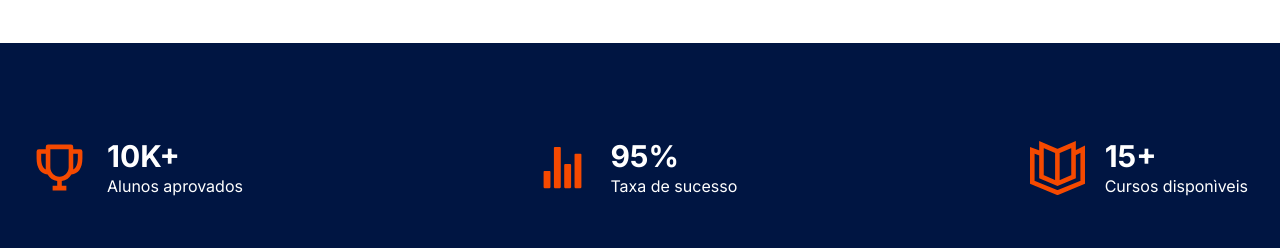
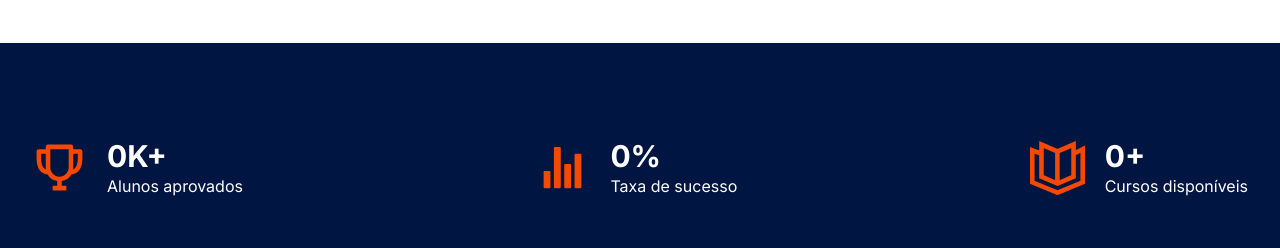
Before and after one commit to Esmael-coder/School_Academy, a React (Vite) app in the folder projecto-final/: page / in a window 1280 px wide. Shown: the part 2160-2408 px from the top of the page. Built offline with nearby package versions, Linux system fonts and the light colour scheme.

Commit message:
animation

```diff
--- a/projecto-final/src/pages/cursos/Cursos.jsx
+++ b/projecto-final/src/pages/cursos/Cursos.jsx
@@ -162,8 +162,8 @@ export const Cursos = ({ allCourses, handleFilter }) => {
                 <motion.div key={course.id}
                   initial={{ opacity: 0, y: 50 }}
                   whileInView={{ opacity: 1, y: 0 }}
-                  transition={{ duration: 0.8, ease: "easeOut" }}
-                  viewport={{once: true, amount: 0.3}}
+                  transition={{ duration: 0.6, ease: "easeOut" }}
+                  viewport={{once: true, amount: 0.2}}
                 >
                   <CourseCard
                     id={course.id}
--- a/projecto-final/src/pages/exame/Exame.jsx
+++ b/projecto-final/src/pages/exame/Exame.jsx
@@ -4,6 +4,7 @@ import { ExameCard } from '../../components/ExameCard'
 import { concurse } from '../../const/Constants'
 import { BoxModal } from '../../components/BoxModal'
 import { Faqs } from '../../components/Faqs.jsx'
+import { motion } from 'motion/react'
 const concurseCopy = [...concurse]
 export const Exame = ({ handleFilter }) => {
 
@@ -19,15 +20,26 @@ export const Exame = ({ handleFilter }) => {
 
             <section>
                 <div className='max-w-7xl w-full mx-auto px-4 py-16 lg:px-8'>
-
-                    <h1 className='mt-10 mb-3 text-primary font-bold text-3xl lg:text-4xl text-center'>Exames marcados</h1>
+                    <motion.h1
+                        className='mt-10 mb-3 text-primary font-bold text-3xl lg:text-4xl text-center'
+                        initial={{ opacity: 0, y: 30 }}
+                        whileInView={{ opacity: 1, y: 0 }}
+                        transition={{ duration: 1, delay: 0.2 }}
+                        viewport={{ amount: 1, once: true }}>
+                        Exames marcados
+                    </motion.h1>
                     <p className='text-cinza text-center'>95% taxa de aprovação com a nossa preparação</p>
 
                     <div className='grid gap-5 md:grid-cols-2 lg:grid-cols-3 my-20'>
                         {concurseCopy.map(copy => (
 
+                            <motion.div
+                                key={copy.id}
+                                initial={{ opacity: 0, y: 30 }}
+                                whileInView={{ opacity: 1, y: 0 }}
+                                transition={{ duration: 1, delay: copy.id * 0.2 }}
+                                viewport={{ amount: 0.3, once: true }}>
                                 <ExameCard
-                                key={copy.id}
                                     course={copy.course}
                                     categoria={copy.category}
                                     inicio={copy.start}
@@ -37,13 +49,20 @@ export const Exame = ({ handleFilter }) => {
                                     etapas={copy.etap}
                                     isOpen={copy.isOpen}
                                 >
-
                                 </ExameCard>
+                            </motion.div>
                         ))}
                     </div>
 
                     <div className='my-30'>
-                        <h1 className='text-primary font-bold text-3xl lg:text-4xl text-center mb-20'>Perguntas Frequentes</h1>
+                        <motion.h1
+                            className='text-primary font-bold text-3xl lg:text-4xl text-center mb-20'
+                            initial={{ opacity: 0, y: 30 }}
+                            whileInView={{ opacity: 1, y: 0 }}
+                            transition={{ duration: 1, delay: 0.2 }}
+                            viewport={{ amount: 1, once: true }}>
+                            Perguntas Frequentes
+                        </motion.h1>
                         <Faqs />
                     </div>
 
--- a/projecto-final/src/pages/home/Container.jsx
+++ b/projecto-final/src/pages/home/Container.jsx
@@ -10,7 +10,7 @@ export const Container = ({ content, icon, onClick}) => {
 
 
   return (
-    <Link onClick={onClick} to={"/cursos"} className='bg-white p-4 shadow-sm hover:shadow-lg cursor-pointer rounded-lg flex items-center gap-2 relative transition-all duration-300 ease-in'>
+    <Link onClick={onClick} to={"/cursos"} className='bg-white p-4 shadow-sm hover:shadow-lg cursor-pointer rounded-lg flex items-center gap-2 relative transition-shadow duration-300 ease-in'>
 
         <p className='flex items-center gap-2'>
           <Icon className="text-orange" size={20} />
--- a/projecto-final/src/pages/home/Footer.jsx
+++ b/projecto-final/src/pages/home/Footer.jsx
@@ -1,50 +1,68 @@
-import React from 'react'
+import React, { useEffect, useState } from "react";
 import { BiTrophy } from "react-icons/bi";
 import { IoIosStats } from "react-icons/io";
 import { GrCatalog } from "react-icons/gr";
+import { motion, animate } from "framer-motion";
 
+// essa função copiei do site oficial Frame Motion
+function AnimatedNumber({ value, suffix = "", delay = 0, duration = 2 }) {
+  const [displayValue, setDisplayValue] = useState(0);
+
+  return (
+    <motion.span
+      className="font-bold !text-3xl"
+      initial={{ scale: 0.8 }}
+      whileInView={{ scale: 1 }}
+      viewport={{ once: true, amount: 0.5 }}
+      transition={{ type: "spring", stiffness: 200, damping: 15, delay }}
+
+      // callback para iniciar a contagem quando aparecer
+      onViewportEnter={() => {
+        animate(0, value, {
+          duration: duration,
+          onUpdate: (latest) => setDisplayValue(Math.floor(latest)),
+        });
+      }}>
+      {displayValue}
+      {suffix}
+    </motion.span>
+  );
+}
 
 export const Footer = () => {
   return (
-        <footer className='bg-primary'>
-            <div className='max-w-7xl mx-auto h-[500px] md:h-[250px] px-8 sm:px-6 lg:px-8 flex items-center'>
-                <ul className='list-none w-full h-full text-white flex flex-col md:flex-row justify-evenly md:justify-between md:items-center'>
+    <footer className="bg-primary">
+      <div className="max-w-7xl mx-auto h-[500px] md:h-[250px] px-8 sm:px-6 lg:px-8 flex items-center">
+        <ul className="list-none w-full h-full text-white flex flex-col md:flex-row justify-evenly md:justify-between md:items-center">
           <li>
-                        <div className='flex gap-5 items-center'>
-                            <BiTrophy className='text-orange' size={55} />
+            <div className="flex gap-5 items-center">
+              <BiTrophy className="text-orange" size={55} />
               <p>
-                                <span className='font-bold !text-3xl'>
-                                    10K+
-                                </span> <br />
+                <AnimatedNumber value={10} suffix="K+" delay={0} /> <br />
                 Alunos aprovados
               </p>
             </div>
           </li>
           <li>
-                        <div className='flex gap-5 items-center'>
-                            <IoIosStats className='text-orange' size={55} />
+            <div className="flex gap-5 items-center">
+              <IoIosStats className="text-orange" size={55} />
               <p>
-                                <span className='font-bold !text-3xl'>
-                                    95%
-                                </span> <br />
+                <AnimatedNumber value={95} suffix="%" delay={0.3} /> <br />
                 Taxa de sucesso
               </p>
             </div>
           </li>
           <li>
-                        <div className='flex gap-5 items-center'>
-                            <GrCatalog className='text-orange' size={55} />
+            <div className="flex gap-5 items-center">
+              <GrCatalog className="text-orange" size={55} />
               <p>
-                                <span className='font-bold !text-3xl'>
-                                    15+
-                                </span> <br />
-                                Cursos disponìveis
+                <AnimatedNumber value={15} suffix="+" delay={0.6} /> <br />
+                Cursos disponíveis
               </p>
             </div>
           </li>
-
         </ul>
       </div>
     </footer>
-    )
-}
+  );
+};
--- a/projecto-final/src/pages/home/Home.jsx
+++ b/projecto-final/src/pages/home/Home.jsx
@@ -99,10 +99,10 @@ export const Home = ({ handleFilter }) => {
               {
                 category.map(item => (
                   <motion.div key={item.id}
-                    initial={{ opacity: 0, y: 60, scale: 0.8 }}
-                    whileInView={{ opacity: 1, y: 0, scale: 1 }}
-                    transition={{ duration: 0.6, delay: item.id * 0.2, ease: "easeInOut" }}
-                    viewport={{ once: true, }}>
+                    initial={{ opacity: 0, y: 30, scale: 0.9}}
+                    whileInView={{ opacity: 1, y: 0, scale: 1}}
+                    transition={{ duration: 1, delay: item.id * 0.1 }}
+                    viewport={{ amount: 0.3, once: true }}>
                     <Container onClick={() => handleFilter(item.name)} icon={item.icon} content={item.name} />
                   </motion.div>
                 )
@@ -122,7 +122,7 @@ export const Home = ({ handleFilter }) => {
               initial={{ opacity: 0 }}
               whileInView={{ opacity: 1 }}
               transition={{ duration: 3, ease: "ease" }}
-              viewport={{ amount: 0.3 }}>
+              viewport={{ amount: 0.3, once: true }}>
               <img src='images/student.png' />
             </motion.div>
           </div>
--- a/projecto-final/src/pages/home/MethodCard.jsx
+++ b/projecto-final/src/pages/home/MethodCard.jsx
@@ -45,16 +45,12 @@ export const MethodCard = () => {
                 {method.slice(0, 3).map(element => (
                     <motion.div
                         key={element.id}
-                        className='w-[200px] lg:w-[300px] flex flex-col justify-between p-4 hover:shadow-xl rounded-xl transition-all duration-300 ease-in'
-                        initial={{ opacity: 0, scale: 0.6 }} // começa mais baixo e menor
-                        whileInView={{ opacity: 1, scale: 1 }}
-                        transition={{
-                            duration: 0.3,
-                            delay: element.id * 0.3,
-                            ease: "easeInOut",
-                        }}
-                        viewport={{ amount: 0.3, once: true }}
-                    >
+                        className='w-[200px] lg:w-[300px] flex flex-col justify-between p-4 hover:shadow-xl rounded-xl transition-shadow duration-300 ease-in'
+                        initial={{ opacity: 0, y: 30 }}
+                        whileInView={{ opacity: 1, y: 0 }}
+                        transition={{ duration: 1, delay: element.id * 0.2 }}
+                        viewport={{ amount: 0.3, once: true }}>
+
                         <img src={element.img} alt="ilustração" />
                         <div className='text-center'>
                             <h2 className='font-semibold text-xl mb-2'>{element.title}</h2>
@@ -63,8 +59,6 @@ export const MethodCard = () => {
                     </motion.div>
                 ))}
             </div>
-
-
         </div>
 
 
```
Lines whose indentation alone changed are shown as unchanged.
